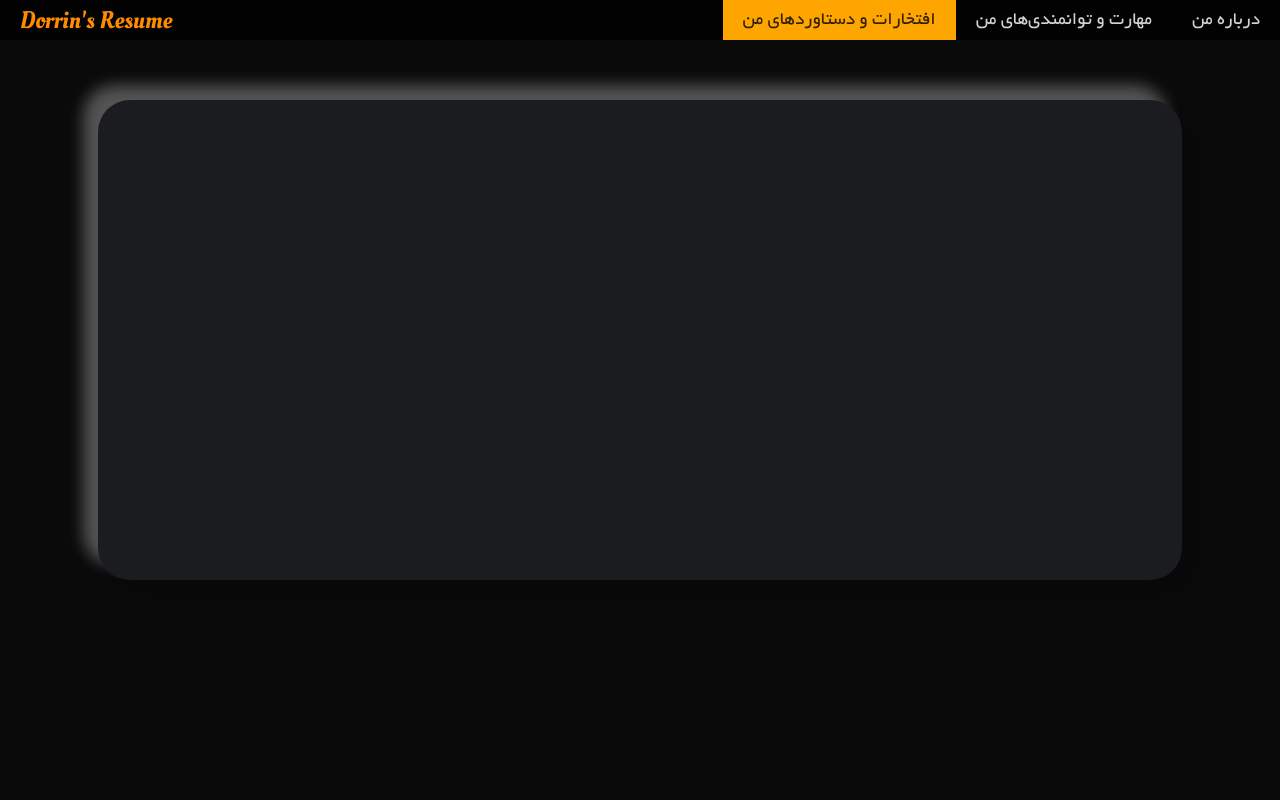
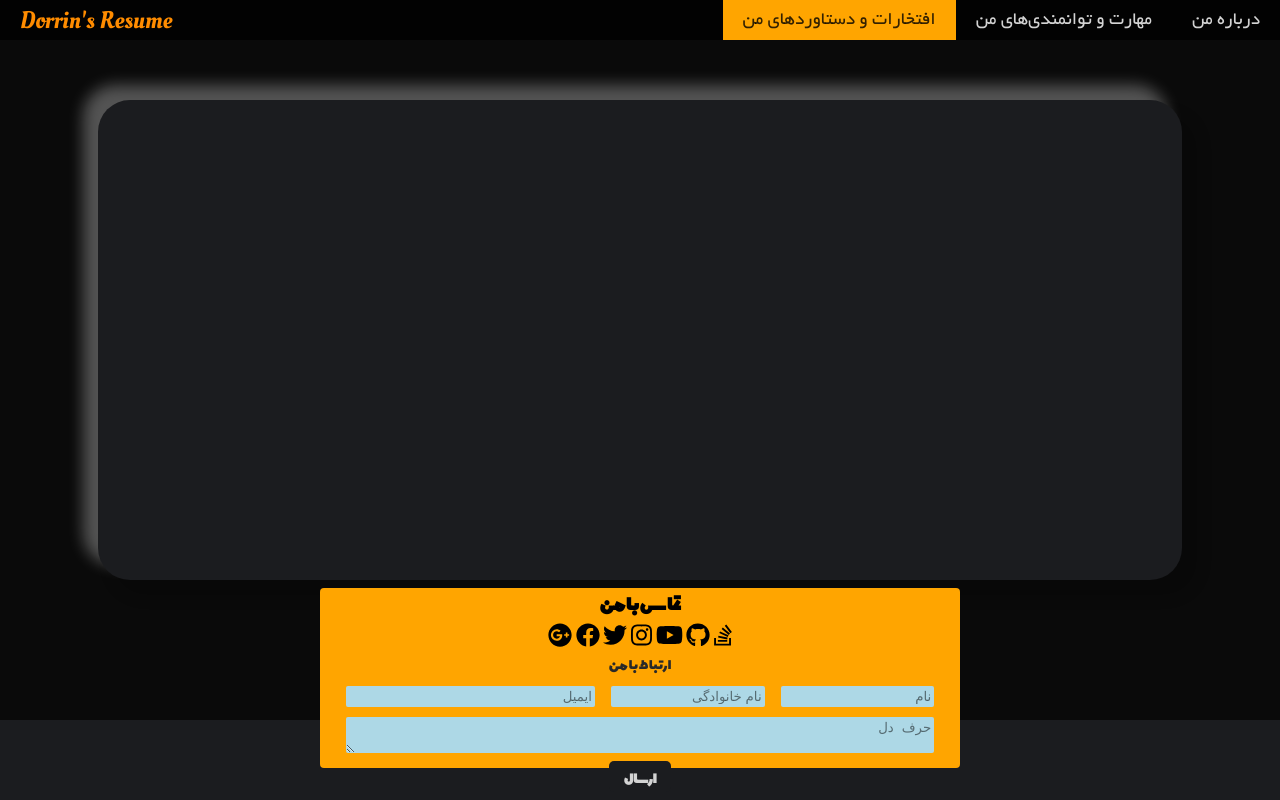
Before and after one commit to dorrin-sot/HTML-CSS-Resume, a website: page pages/achievements.html in a window 1280 px wide. Drawn offline with Linux system fonts and the light colour scheme.

Commit message:
added footer to skills.html and achievements.html too

```diff
--- a/pages/achievements.html
+++ b/pages/achievements.html
@@ -3,6 +3,7 @@
 <head>
   <meta charset="UTF-8">
   <title>Dorrin's Resume</title>
+  <script src="../node_modules/@fortawesome/fontawesome-free/js/all.js"></script>
 </head>
 <body>
 
@@ -10,7 +11,6 @@
   <a class="center" href="../index.html">درباره من</a>
   <a class="center" href="../pages/skills.html">مهارت و توانمندی‌های من</a>
   <a class="active center" href="../pages/achievements.html">افتخارات و دستاورد‌های من</a>
-<!--  <a class="center" href="../pages/contact.html">تماس با من</a>-->
   <a class="title-card" href="../index.html">Dorrin's Resume</a>
 </nav>
 
@@ -20,6 +20,29 @@
   </section>
 </main>
 
+<footer class="pos-absolute w-100">
+  <div class="contact-us pos-absolute">
+    <p class="title">تماس با من</p>
+    <div class="socials">
+      <a href="#"><i class="fab fa-stack-overflow"></i></a>
+      <a href="#"><i class="fab fa-github"></i></a>
+      <a href="#"><i class="fab fa-youtube"></i></a>
+      <a href="#"><i class="fab fa-instagram"></i></a>
+      <a href="#"><i class="fab fa-twitter"></i></a>
+      <a href="#"><i class="fab fa-facebook"></i></a>
+      <a href="#"><i class="fab fa-google-plus"></i></a>
+    </div>
+    <p class="title title-2">ارتباط با من</p>
+    <form class="contact-form">
+      <input id="fname" type="text" placeholder="نام" required>
+      <input id="sname" type="text" placeholder="نام خانوادگی" required>
+      <input id="email" type="email" placeholder="ایمیل" required>
+      <textarea id="msg" placeholder="حرف دل" required></textarea>
+      <button type="submit" onclick="submitContactForm()">ارسال</button>
+    </form>
+  </div>
+</footer>
+
 </body>
 <link rel="stylesheet" href="../css/navbar.css"/>
 <link rel="stylesheet" href="../css/main-styles.css"/>
```
Also changed, not shown: index.html (+0 -1 lines), pages/contact.html (deleted, +0 -27 lines), pages/skills.html (+24 -1 lines).
